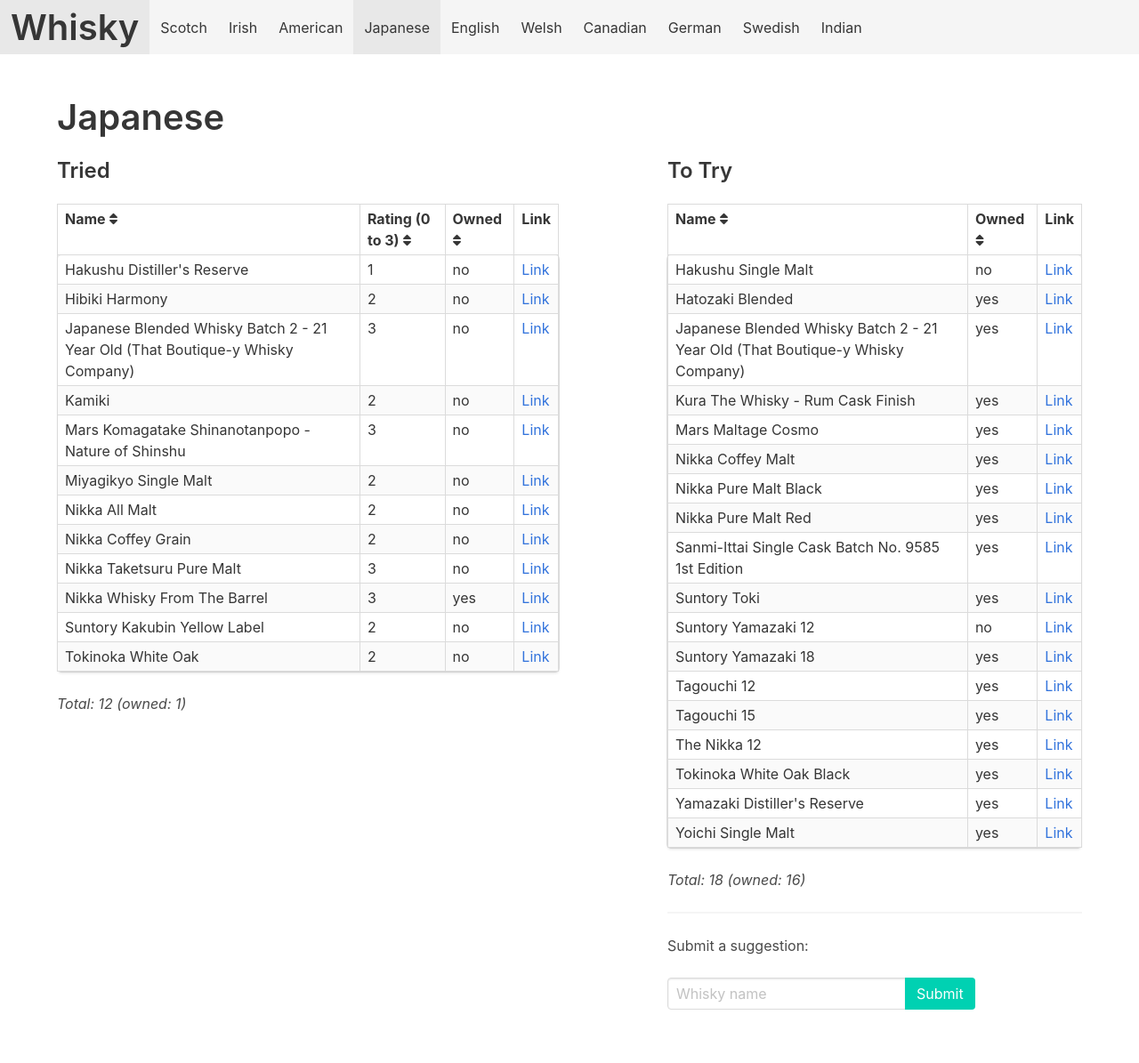
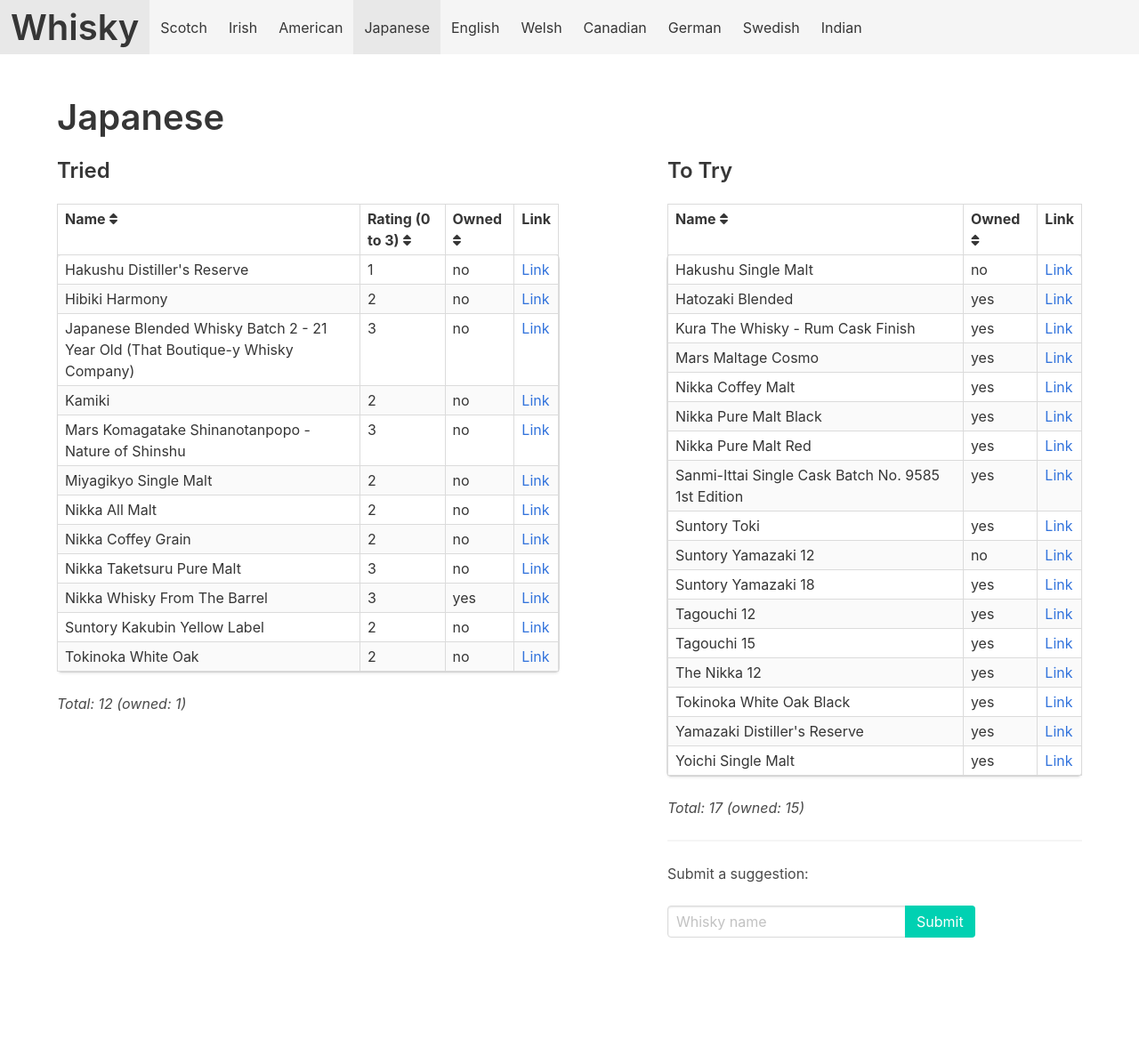
Before and after one commit to grega/whisky, a Jekyll site: the page built from japanese.html, in a window 1280 px wide. Shown: the whole page at 89% size. Built offline with Jekyll 4.4.1, drawn with Linux system fonts in a browser that asks for light colours; nearby versions of some CDN libraries; after the commit the page ends 1114 px from its top, so only the background shows below that.

Commit message:
Update Japanese Tried

```diff
--- a/_data/japanese/to_try.yml
+++ b/_data/japanese/to_try.yml
@@ -22,8 +22,6 @@
   owned: true
 - name: Mars Maltage Cosmo
   owned: true
-- name: Japanese Blended Whisky Batch 2 - 21 Year Old (That Boutique-y Whisky Company)
-  owned: true
 - name: Tagouchi 15
   owned: true
 - name: Kura The Whisky - Rum Cask Finish
```
